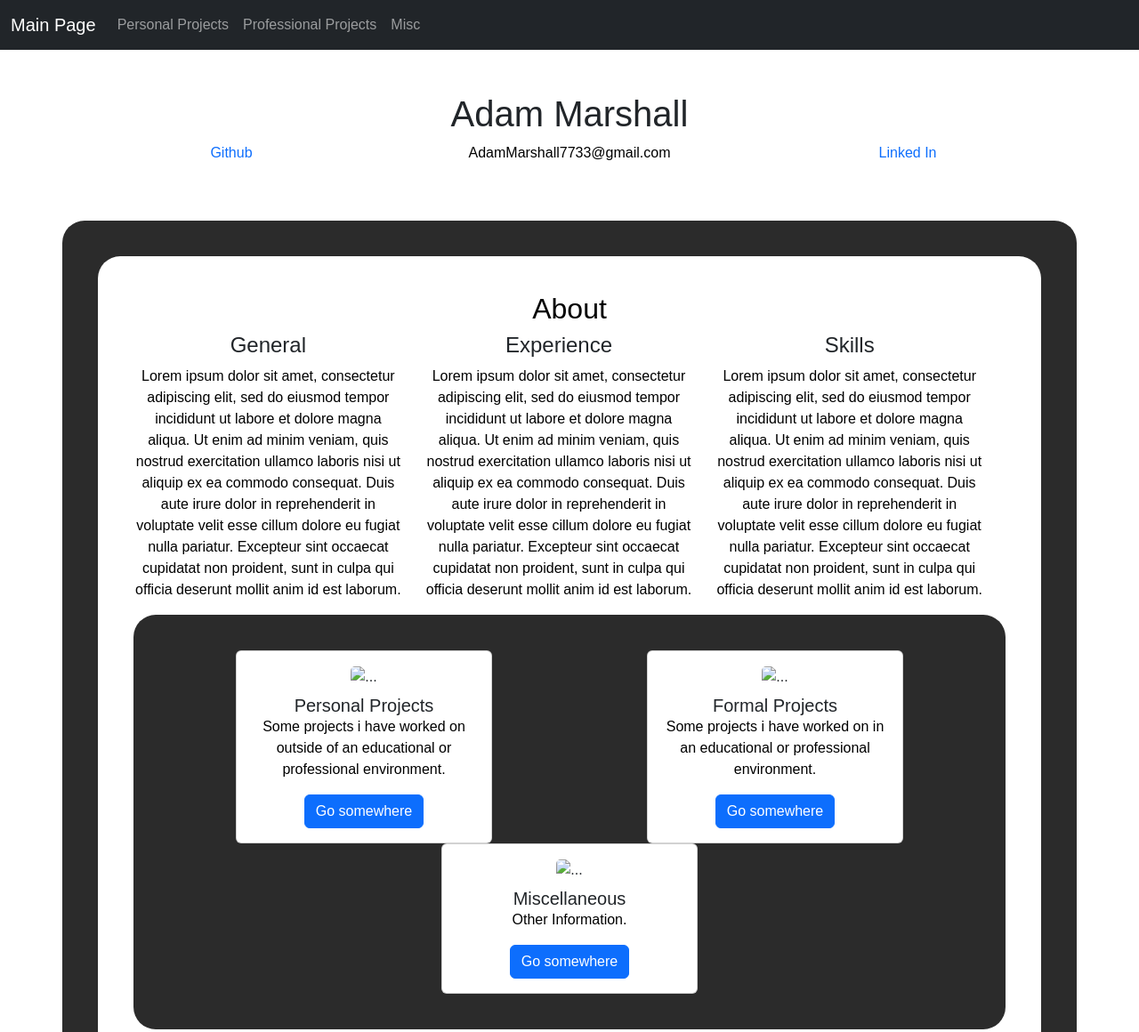
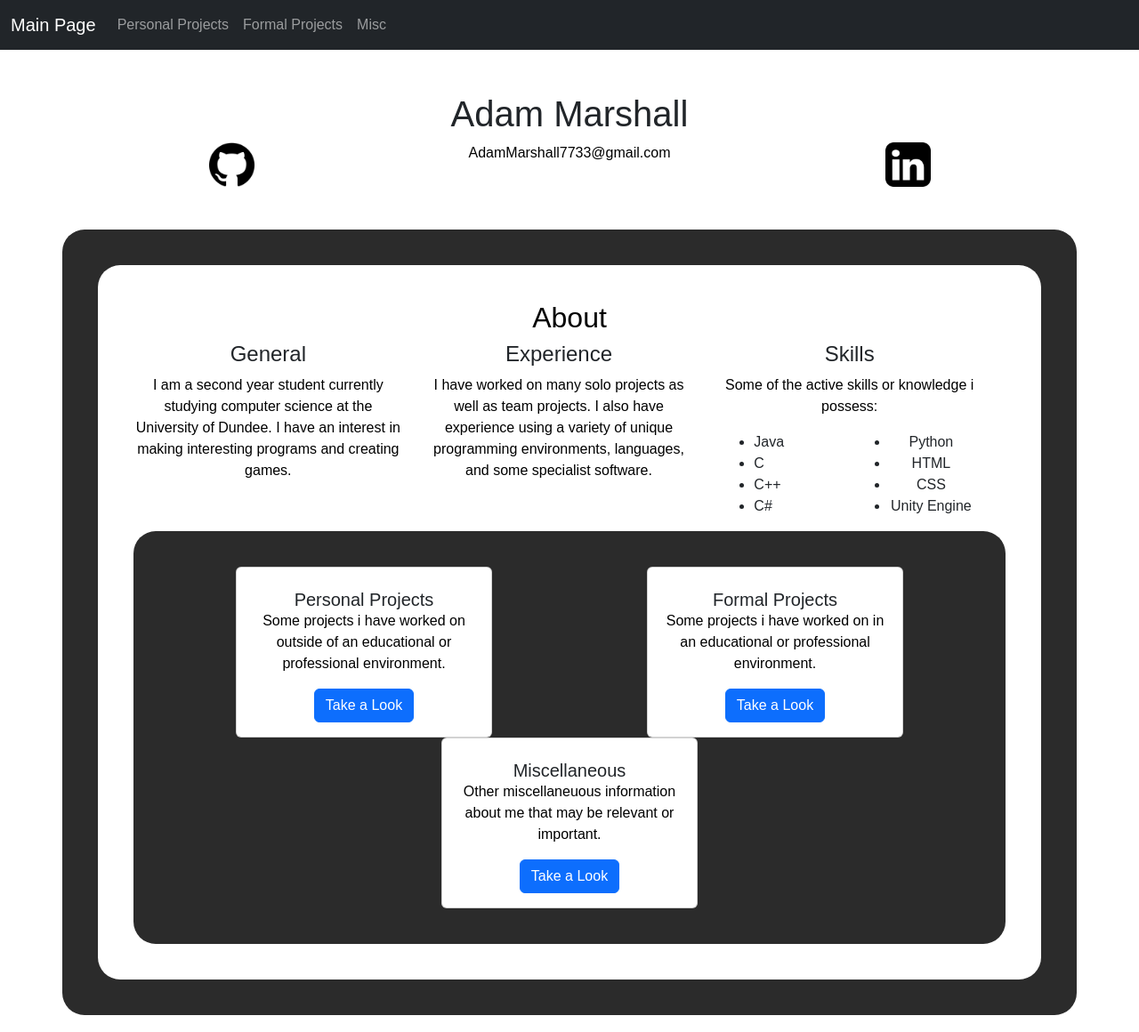
Before and after one commit to Glasram/Portfolio, a plain HTML site: page mainPage.html in a window 1280 px wide. Shown: the top 1160 px of the page at 89% size. Drawn offline with nearby package versions, Linux system fonts and the light colour scheme.

Commit message:
formatting and name changes, added image links

```diff
--- a/CSS/styles.css
+++ b/CSS/styles.css
@@ -26,6 +26,17 @@ main {
 }
 
 .image-container img {
+  width: 100%;
+  height: 100%;
+  object-fit: fill;
+}
+
+.icon-container {
+  width: 75px;
+  height: 50px;
+}
+
+.icon-container img {
   width: 100%;
   height: 100%;
   object-fit: fill;
@@ -72,6 +83,16 @@ i{
   border-radius: 25px;
 }
 
+.center {
+  display: flex;
+  justify-content: center;
+  align-items: center;
+}
+
+.left-aln{
+  text-align: left;
+}
+
 a:link {
   text-decoration: none;
 }
--- a/mainPage.html
+++ b/mainPage.html
@@ -24,7 +24,7 @@
                             <a class="nav-link" aria-current="page" href="personalProjects.html">Personal Projects</a>
                         </li>
                         <li class="nav-item">
-                            <a class="nav-link" href="professionalProjects.html">Professional Projects</a>
+                            <a class="nav-link" href="professionalProjects.html">Formal Projects</a>
                         </li>
                         <li class="nav-item">
                             <a class="nav-link" href="misc.html">Misc</a>
@@ -52,13 +52,23 @@
 
         <div class="row">
             <div class="col">
-                <a href="https://github.com/Glasram"> Github </a>
+
+                <a href="https://github.com/Glasram">
+                    <div class="container icon-container">
+                        <img src="Resources/Images/github.png"></img>
+                    </div>
+                </a>
+
             </div>
             <div class="col">
                 <p>AdamMarshall7733@gmail.com</p>
             </div>
             <div class="col">
-                <a href="https://www.linkedin.com/in/adam-marshall-89a19344b/"> Linked In </a>
+                <a href="https://www.linkedin.com/in/adam-marshall-89a19344b/">
+                    <div class="container icon-container">
+                        <img src="Resources/Images/linkedin.jpg"></img>
+                    </div>
+                </a>
             </div>
         </div>
     </div>
@@ -93,13 +103,33 @@
 
             <div class="row">
                 <div class="col">
-                    <p>Lorem ipsum dolor sit amet, consectetur adipiscing elit, sed do eiusmod tempor incididunt ut labore et dolore magna aliqua. Ut enim ad minim veniam, quis nostrud exercitation ullamco laboris nisi ut aliquip ex ea commodo consequat. Duis aute irure dolor in reprehenderit in voluptate velit esse cillum dolore eu fugiat nulla pariatur. Excepteur sint occaecat cupidatat non proident, sunt in culpa qui officia deserunt mollit anim id est laborum.</p>
+                    <p>I am a second year student currently studying computer science at the University of Dundee. I have an interest in making interesting programs and creating games.</p>
                 </div>
                 <div class="col">
-                    <p>Lorem ipsum dolor sit amet, consectetur adipiscing elit, sed do eiusmod tempor incididunt ut labore et dolore magna aliqua. Ut enim ad minim veniam, quis nostrud exercitation ullamco laboris nisi ut aliquip ex ea commodo consequat. Duis aute irure dolor in reprehenderit in voluptate velit esse cillum dolore eu fugiat nulla pariatur. Excepteur sint occaecat cupidatat non proident, sunt in culpa qui officia deserunt mollit anim id est laborum.</p>
+                    <p>I have worked on many solo projects as well as team projects. I also have experience using a variety of unique programming environments, languages, and some specialist software.</p>
                 </div>
                 <div class="col">
-                    <p>Lorem ipsum dolor sit amet, consectetur adipiscing elit, sed do eiusmod tempor incididunt ut labore et dolore magna aliqua. Ut enim ad minim veniam, quis nostrud exercitation ullamco laboris nisi ut aliquip ex ea commodo consequat. Duis aute irure dolor in reprehenderit in voluptate velit esse cillum dolore eu fugiat nulla pariatur. Excepteur sint occaecat cupidatat non proident, sunt in culpa qui officia deserunt mollit anim id est laborum.</p>
+                    <p>Some of the active skills or knowledge i possess:</p>
+                    <div class="container text-center">
+                        <div class="row">
+                            <div class="col">
+                                <ul class="left-aln">
+                                    <li>Java</li>
+                                    <li>C</li>
+                                    <li>C++</li>
+                                    <li>C#</li>
+                                </ul>
+                            </div>
+                            <div class="col">
+                                <ul>
+                                    <li>Python</li>
+                                    <li>HTML</li>
+                                    <li>CSS</li>
+                                    <li>Unity Engine</li>
+                                </ul>
+                            </div>
+                        </div>
+                    </div>
                 </div>
             </div>
         </div>
@@ -109,36 +139,35 @@
                 <div class="col">
                     <div class="card mx-auto" style="width: 18rem;">
                         <div class="card-body">
-                            <img src="./Resources/placeholder200200.png" class="card-img" alt="...">
                             <h5 class="mt-2 mb-0">Personal Projects</h5>
                             <p class="card-text fg-2">Some projects i have worked on outside of an educational or professional environment.</p>
-                            <a href="personalProjects.html" class="btn btn-primary">Go somewhere</a>
+                            <a href="personalProjects.html" class="btn btn-primary">Take a Look</a>
                         </div>
                     </div>
                 </div>
                 <div class="col">
                     <div class="card mx-auto" style="width: 18rem;">
                         <div class="card-body">
-                            <img src="./Resources/placeholder200200.png" class="card-img" alt="...">
                             <h5 class="mt-2 mb-0">Formal Projects</h5>
                             <p class="card-text fg-2">Some projects i have worked on in an educational or professional environment.</p>
-                            <a href="professionalProjects.html" class="btn btn-primary">Go somewhere</a>
+                            <a href="professionalProjects.html" class="btn btn-primary">Take a Look</a>
                         </div>
                     </div>
                 </div>
                 <div class="col">
                     <div class="card mx-auto" style="width: 18rem;">
                         <div class="card-body">
-                            <img src="./Resources/placeholder200200.png" class="card-img" alt="...">
                             <h5 class="mt-2 mb-0">Miscellaneous</h5>
-                            <p class="card-text fg-2">Other Information.</p>
-                            <a href="misc.html" class="btn btn-primary">Go somewhere</a>
+                            <p class="card-text fg-2">Other miscellaneuous information about me that may be relevant or important.</p>
+                            <a href="misc.html" class="btn btn-primary">Take a Look</a>
                         </div>
                     </div>
                 </div>
             </div>
         </div>
     </div>
+
+
 </body>
 
 </html>
```
Also changed, not shown: misc.html (+3 -1 lines), personalProjects.html (+1 -1 lines), professionalProjects.html (+7 -7 lines), Resources/Images/github.png (added), Resources/Images/linkedin.jpg (added).
